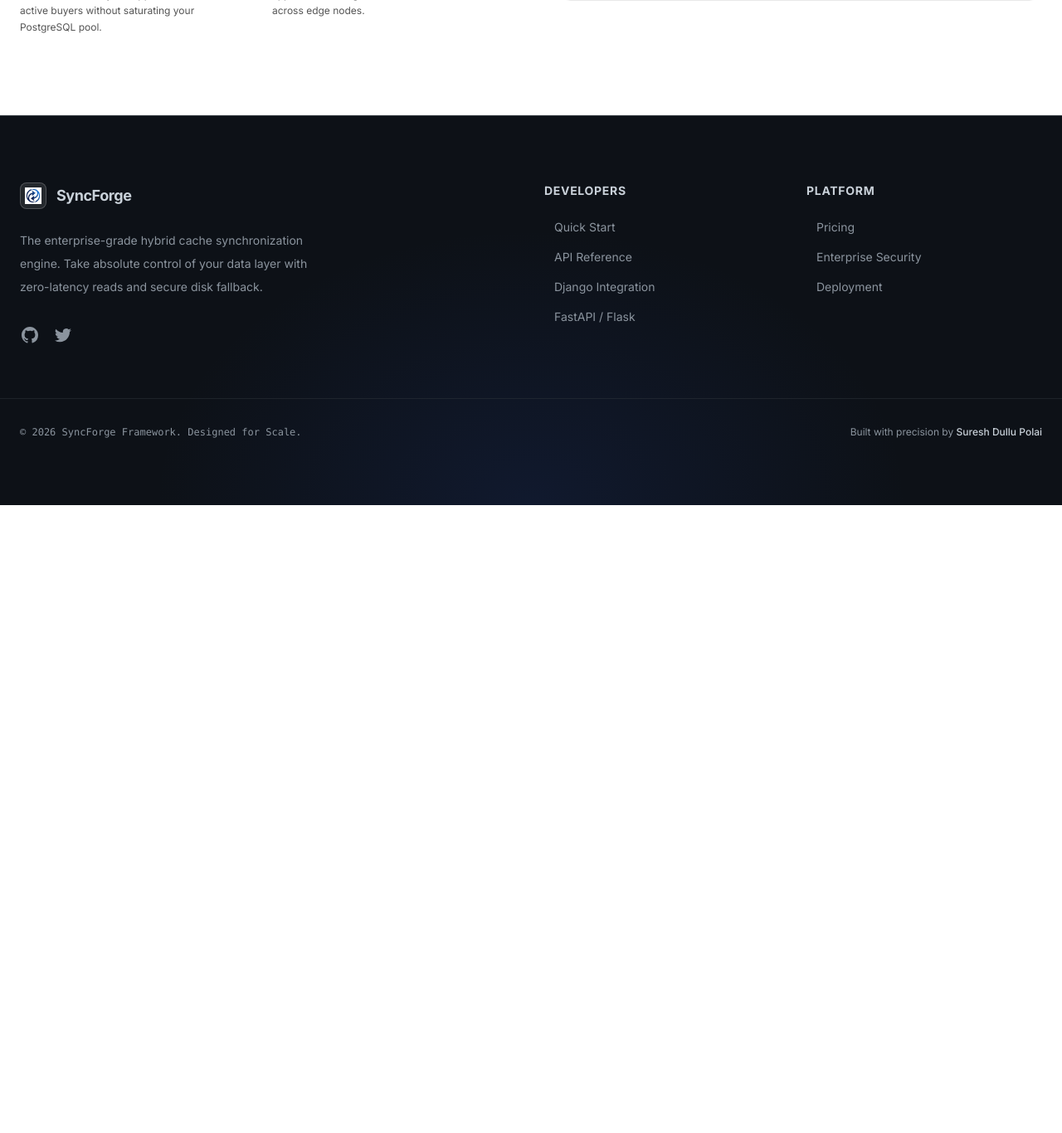
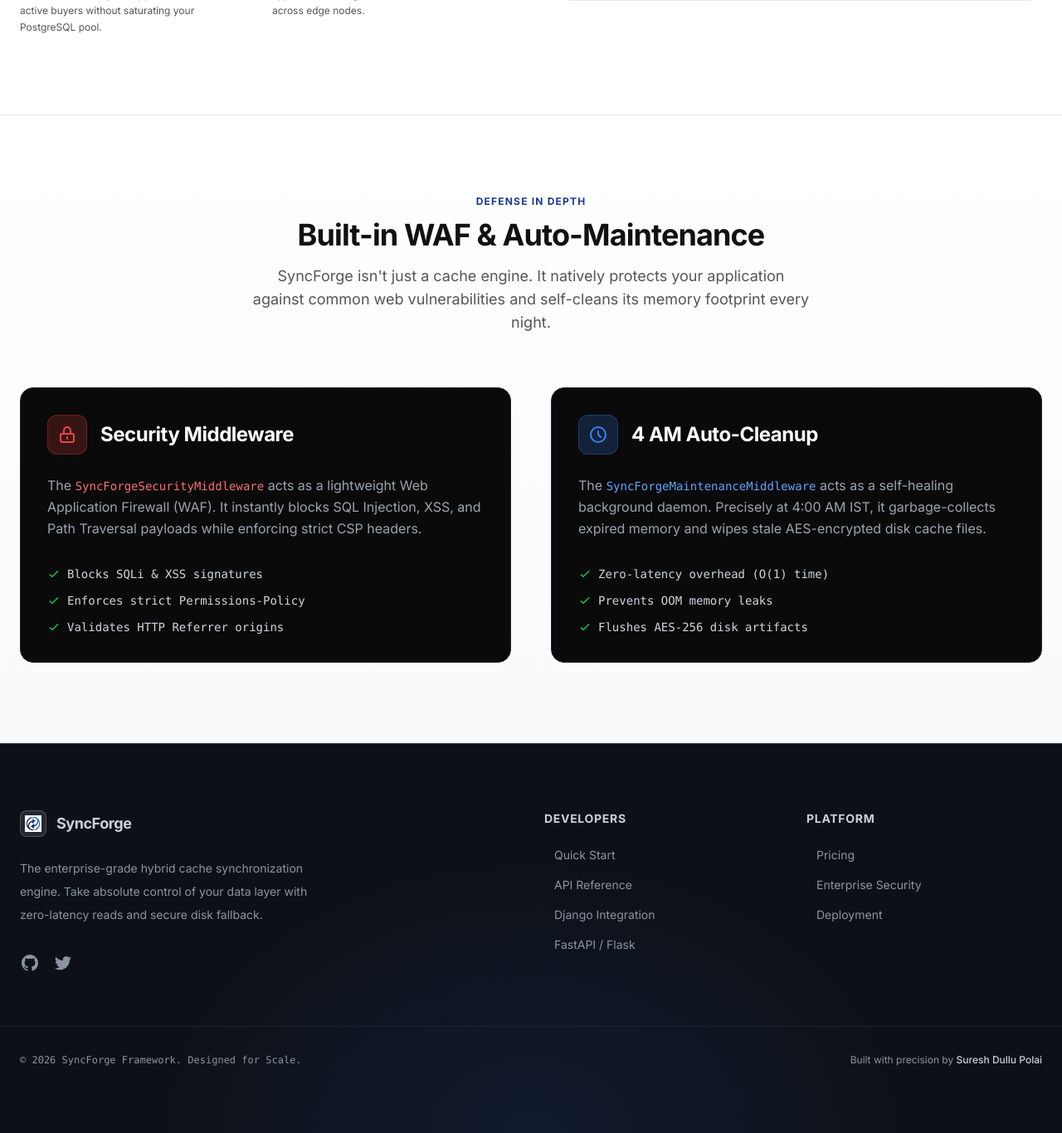
Before and after one commit to sureshdulupolai/syncforge, a Django app: page / in a window 1280 px wide. Shown: the part 3615-4981 px from the top of the page at 83% size. Before the commit the page ends 4224 px from the top, so only its background shows below. Run offline with Django 5.2, Linux system fonts and the light colour scheme; parts of the project's set-up code (start-up, migrations or seed data) failed here and were passed over; some libraries are stand-ins or nearby versions.

Commit message:
adding update on home page

```diff
--- a/templates/core/home.html
+++ b/templates/core/home.html
@@ -445,5 +445,57 @@ sf = SyncForge(api_key, dev_mode=<span class="text-[#79C0FF]">False</span>, back
         </div>
     </div>
 </section>
+<!-- Security & Maintenance Section -->
+<section class="py-24 bg-gradient-to-b from-white to-gray-50 border-b border-brand-border overflow-hidden relative">
+    <div class="max-w-container mx-auto px-6 relative z-10">
+        <div class="text-center mb-16">
+            <span class="text-xs font-bold tracking-widest uppercase text-brand-accent mb-3 block">Defense in Depth</span>
+            <h2 class="text-3xl md:text-4xl font-extrabold tracking-tight mb-4 text-brand-primary">Built-in WAF & Auto-Maintenance</h2>
+            <p class="text-brand-secondary text-base md:text-lg max-w-2xl mx-auto leading-relaxed font-light">
+                SyncForge isn't just a cache engine. It natively protects your application against common web vulnerabilities and self-cleans its memory footprint every night.
+            </p>
+        </div>
+
+        <div class="grid grid-cols-1 lg:grid-cols-2 gap-12 items-stretch">
+            <!-- Left: Security Card -->
+            <div class="bg-[#0a0a0a] rounded-2xl p-8 shadow-2xl border border-gray-800 transform hover:-translate-y-2 transition-all duration-500 group relative overflow-hidden flex flex-col">
+                <div class="absolute inset-0 bg-gradient-to-br from-red-500/10 to-transparent opacity-0 group-hover:opacity-100 transition-opacity duration-500"></div>
+                <div class="flex items-center gap-4 mb-6 relative z-10">
+                    <div class="w-12 h-12 rounded-xl bg-red-500/20 flex items-center justify-center text-red-500 border border-red-500/30">
+                        <svg class="w-6 h-6" fill="none" stroke="currentColor" viewBox="0 0 24 24"><path stroke-linecap="round" stroke-linejoin="round" stroke-width="2" d="M12 15v2m-6 4h12a2 2 0 002-2v-6a2 2 0 00-2-2H6a2 2 0 00-2 2v6a2 2 0 002 2zm10-10V7a4 4 0 00-8 0v4h8z"/></svg>
+                    </div>
+                    <h3 class="text-2xl font-bold text-white">Security Middleware</h3>
+                </div>
+                <p class="text-gray-400 mb-8 leading-relaxed relative z-10 flex-grow">
+                    The <code class="text-red-400 font-mono text-sm">SyncForgeSecurityMiddleware</code> acts as a lightweight Web Application Firewall (WAF). It instantly blocks SQL Injection, XSS, and Path Traversal payloads while enforcing strict CSP headers.
+                </p>
+                <ul class="space-y-3 text-sm text-gray-300 font-mono relative z-10">
+                    <li class="flex items-center gap-2"><svg class="w-4 h-4 text-green-500" fill="none" stroke="currentColor" viewBox="0 0 24 24"><path stroke-linecap="round" stroke-linejoin="round" stroke-width="2" d="M5 13l4 4L19 7"/></svg> Blocks SQLi & XSS signatures</li>
+                    <li class="flex items-center gap-2"><svg class="w-4 h-4 text-green-500" fill="none" stroke="currentColor" viewBox="0 0 24 24"><path stroke-linecap="round" stroke-linejoin="round" stroke-width="2" d="M5 13l4 4L19 7"/></svg> Enforces strict Permissions-Policy</li>
+                    <li class="flex items-center gap-2"><svg class="w-4 h-4 text-green-500" fill="none" stroke="currentColor" viewBox="0 0 24 24"><path stroke-linecap="round" stroke-linejoin="round" stroke-width="2" d="M5 13l4 4L19 7"/></svg> Validates HTTP Referrer origins</li>
+                </ul>
+            </div>
+
+            <!-- Right: Maintenance Card -->
+            <div class="bg-[#0a0a0a] rounded-2xl p-8 shadow-2xl border border-gray-800 transform hover:-translate-y-2 transition-all duration-500 group relative overflow-hidden flex flex-col">
+                <div class="absolute inset-0 bg-gradient-to-br from-blue-500/10 to-transparent opacity-0 group-hover:opacity-100 transition-opacity duration-500"></div>
+                <div class="flex items-center gap-4 mb-6 relative z-10">
+                    <div class="w-12 h-12 rounded-xl bg-blue-500/20 flex items-center justify-center text-blue-500 border border-blue-500/30">
+                        <svg class="w-6 h-6" fill="none" stroke="currentColor" viewBox="0 0 24 24"><path stroke-linecap="round" stroke-linejoin="round" stroke-width="2" d="M12 8v4l3 3m6-3a9 9 0 11-18 0 9 9 0 0118 0z"/></svg>
+                    </div>
+                    <h3 class="text-2xl font-bold text-white">4 AM Auto-Cleanup</h3>
+                </div>
+                <p class="text-gray-400 mb-8 leading-relaxed relative z-10 flex-grow">
+                    The <code class="text-blue-400 font-mono text-sm">SyncForgeMaintenanceMiddleware</code> acts as a self-healing background daemon. Precisely at 4:00 AM IST, it garbage-collects expired memory and wipes stale AES-encrypted disk cache files.
+                </p>
+                <ul class="space-y-3 text-sm text-gray-300 font-mono relative z-10">
+                    <li class="flex items-center gap-2"><svg class="w-4 h-4 text-green-500" fill="none" stroke="currentColor" viewBox="0 0 24 24"><path stroke-linecap="round" stroke-linejoin="round" stroke-width="2" d="M5 13l4 4L19 7"/></svg> Zero-latency overhead (O(1) time)</li>
+                    <li class="flex items-center gap-2"><svg class="w-4 h-4 text-green-500" fill="none" stroke="currentColor" viewBox="0 0 24 24"><path stroke-linecap="round" stroke-linejoin="round" stroke-width="2" d="M5 13l4 4L19 7"/></svg> Prevents OOM memory leaks</li>
+                    <li class="flex items-center gap-2"><svg class="w-4 h-4 text-green-500" fill="none" stroke="currentColor" viewBox="0 0 24 24"><path stroke-linecap="round" stroke-linejoin="round" stroke-width="2" d="M5 13l4 4L19 7"/></svg> Flushes AES-256 disk artifacts</li>
+                </ul>
+            </div>
+        </div>
+    </div>
+</section>
 
 {% endblock %}
```
